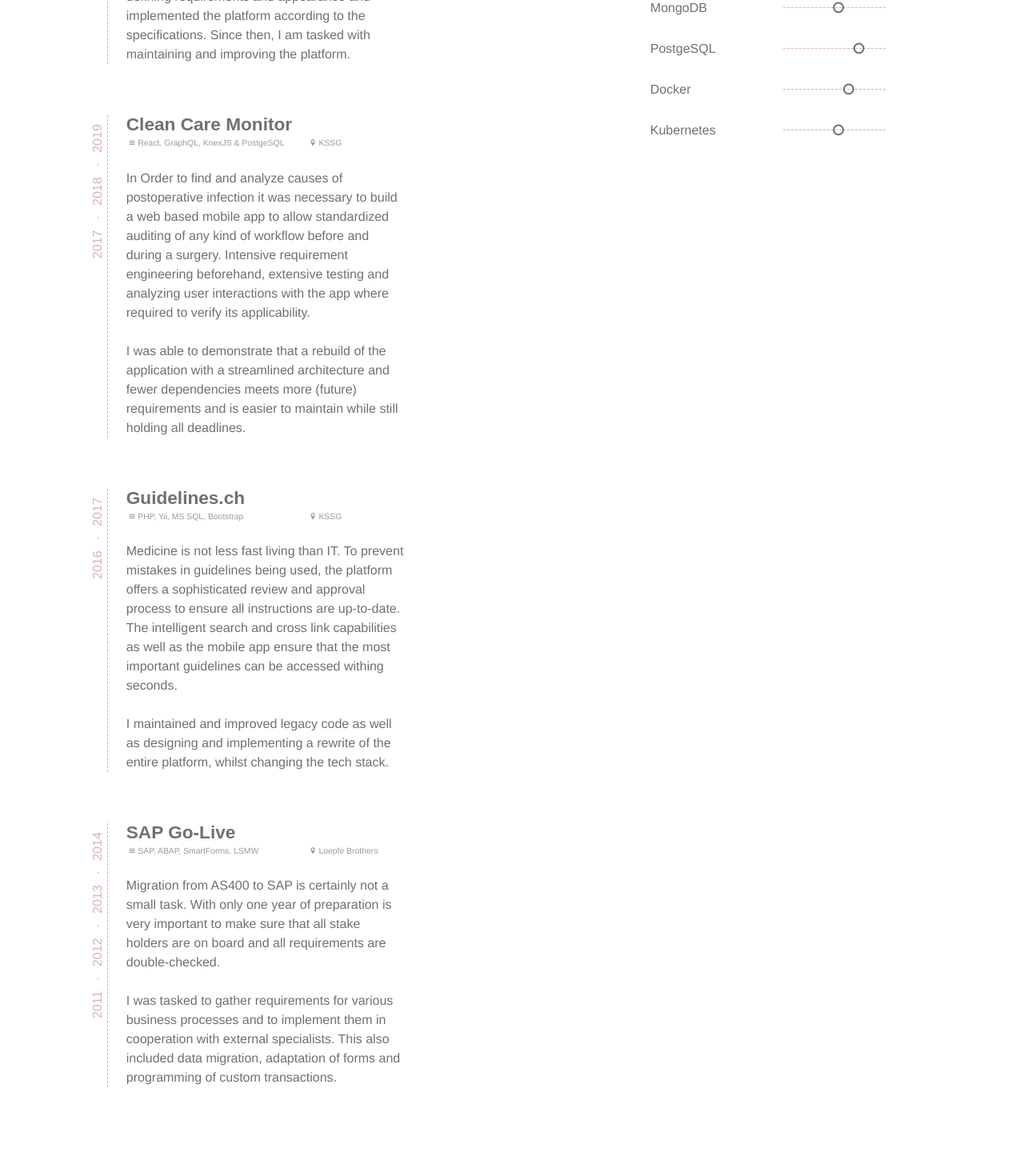
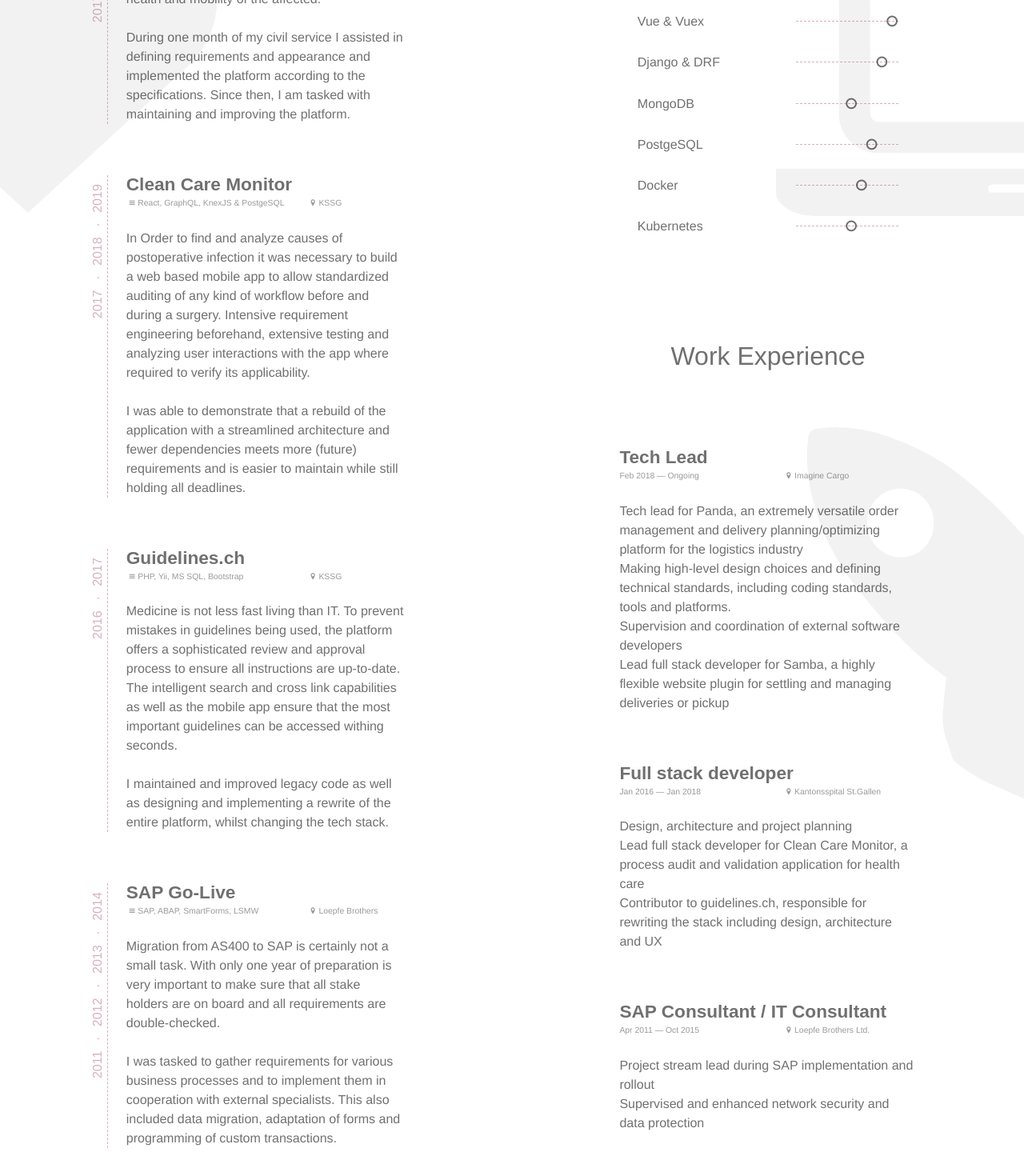
Before and after one commit to eigenmannmartin/eigenmannmartin.ch, a Nuxt app: page / in a window 1280 px wide. Shown: the part 1301-2771 px from the top of the page at 80% size. Before the commit the page ends 2724 px from the top, so only its background shows below. Built offline with nearby package versions, Linux system fonts and the light colour scheme.

Commit message:
adds work

```diff
--- a/components/projects.vue
+++ b/components/projects.vue
@@ -131,7 +131,6 @@ export default {
 
 <style lang="scss" scoped>
 .projects {
-  margin-top: 2.8rem;
   .duration {
     position: absolute;
     margin-top: -20px;
--- a/components/skills.vue
+++ b/components/skills.vue
@@ -38,6 +38,8 @@ export default {
         //["Yii", 40],
         ["Docker", 70],
         ["Kubernetes", 60]
+        //["Wordpress", 60]
+        //["Requirements Engineering", 60]
       ]
     };
   }
@@ -48,7 +50,7 @@ export default {
 <style lang="scss" scoped>
 .list {
   padding: 0;
-  width: 20rem;
+  width: 22rem;
 }
 .list-item {
   display: flex;
--- /dev/null
+++ b/components/workxp.vue
@@ -0,0 +1,106 @@
+<template>
+  <div class="works">
+    <center>
+      <div class="work">
+        <h3>Tech Lead</h3>
+        <div>
+          <div class="duration">
+            <span class="icon-calendar"/>Feb 2018 &mdash; Ongoing
+          </div>
+          <div class="location">
+            <span class="icon-location"/>Imagine Cargo
+          </div>
+        </div>
+        <p>
+          <ul>
+            <li>Tech lead for Panda, an extremely versatile order management and delivery
+          planning/optimizing platform for the logistics industry
+        </li><li>Making high-level design choices and defining technical standards, including
+          coding standards, tools and platforms.
+          </li><li>Supervision and coordination of external software developers
+          </li><li>Lead full stack developer for Samba, a highly flexible website plugin for
+          settling and managing deliveries or pickup
+          </li></ul>
+        </p>
+      </div>
+
+      <div class="work">
+        <h3>Full stack developer</h3>
+        <div>
+          <div class="duration">
+            <span class="icon-calendar"/>Jan 2016 &mdash; Jan 2018
+          </div>
+          <div class="location">
+            <span class="icon-location"/>Kantonsspital St.Gallen
+          </div>
+        </div>
+        <p>
+          <ul>
+            <li>Design, architecture and project planning
+              </li>
+              <li>Lead full stack developer for Clean Care Monitor, a process audit and
+validation application for health care
+</li>
+<li>Contributor to guidelines.ch, responsible for rewriting the stack including
+design, architecture and UX</li></ul>
+        </p>
+      </div>
+
+      <div class="work">
+        <h3>SAP Consultant / IT Consultant</h3>
+        <div>
+          <div class="duration">
+            <span class="icon-calendar"/>Apr 2011 &mdash; Oct 2015
+          </div>
+          <div class="location">
+            <span class="icon-location"/>Loepfe Brothers Ltd.
+          </div>
+        </div>
+        <p>
+          <ul>
+            <li>Project stream lead during SAP implementation and rollout</li>
+              <li>Supervised and enhanced network security and data protection
+</li></ul>
+        </p>
+      </div>
+
+    </center>
+  </div>
+</template>
+
+<script>
+import center from "~/components/center";
+
+export default {
+  components: {
+    center
+  }
+};
+</script>
+
+
+<style lang="scss" scoped>
+.works {
+
+  .work {
+    margin: 1.4rem 1.4rem 4rem;
+
+    .duration,
+    .location {
+      display: inline-block;
+      color: rgba(0, 0, 0, 0.4);
+      font-size: 65%;
+    }
+
+    .duration {
+      width: 55%;
+    }
+
+    ul {
+      list-style: none;
+      padding: 0;
+    }
+
+  }
+}
+</style>
--- a/pages/index.vue
+++ b/pages/index.vue
@@ -22,12 +22,27 @@
 
     <div class="blocks">
       <div class="block-left">
-        <div class="navigation">Project Hightlights</div>
+        <div class="navigation">
+          Project Hightlights
+          <span class="icon-heart icon icon-left"/>
+        </div>
         <projects/>
       </div>
       <div class="block-right">
-        <div class="navigation">Skills</div>
+        <div class="navigation">
+          Skills
+          <span class="icon-laptop icon icon-right"/>
+        </div>
         <skills/>
+
+        <div class="navigation">
+          Work Experience
+          <span
+            class="icon-rocket icon icon-right"
+            style="transform: matrix(-1, 0, 0, 1, 0, 0)"
+          />
+        </div>
+        <workxp/>
       </div>
     </div>
   </div>
@@ -38,27 +53,52 @@ import left from "~/components/left";
 import right from "~/components/right";
 import projects from "~/components/projects";
 import skills from "~/components/skills";
+import workxp from "~/components/workxp";
 
 export default {
   components: {
     left,
     right,
     projects,
-    skills
+    skills,
+    workxp
   }
 };
 </script>
 
+<style global>
+html,
+body {
+  overflow-x: hidden;
+}
+</style>
 <style lang="scss" scoped>
 $navigationHeight: 70px;
 $wafe-height: 120px;
 
 .navigation {
-  margin-top: 1rem;
+  padding: 0;
+  margin: 5rem 0 3.5rem 0;
   height: $navigationHeight;
   line-height: $navigationHeight;
   text-align: center;
   font-size: 2rem;
+  position: relative;
+}
+
+.icon {
+  position: absolute;
+  top: 100px;
+  font-size: 550px;
+  color: rgba(0, 0, 0, 0.05);
+  pointer-events: none;
+}
+
+.icon-left {
+  left: -350px;
+}
+.icon-right {
+  right: -350px;
 }
 
 .block-image {
```
